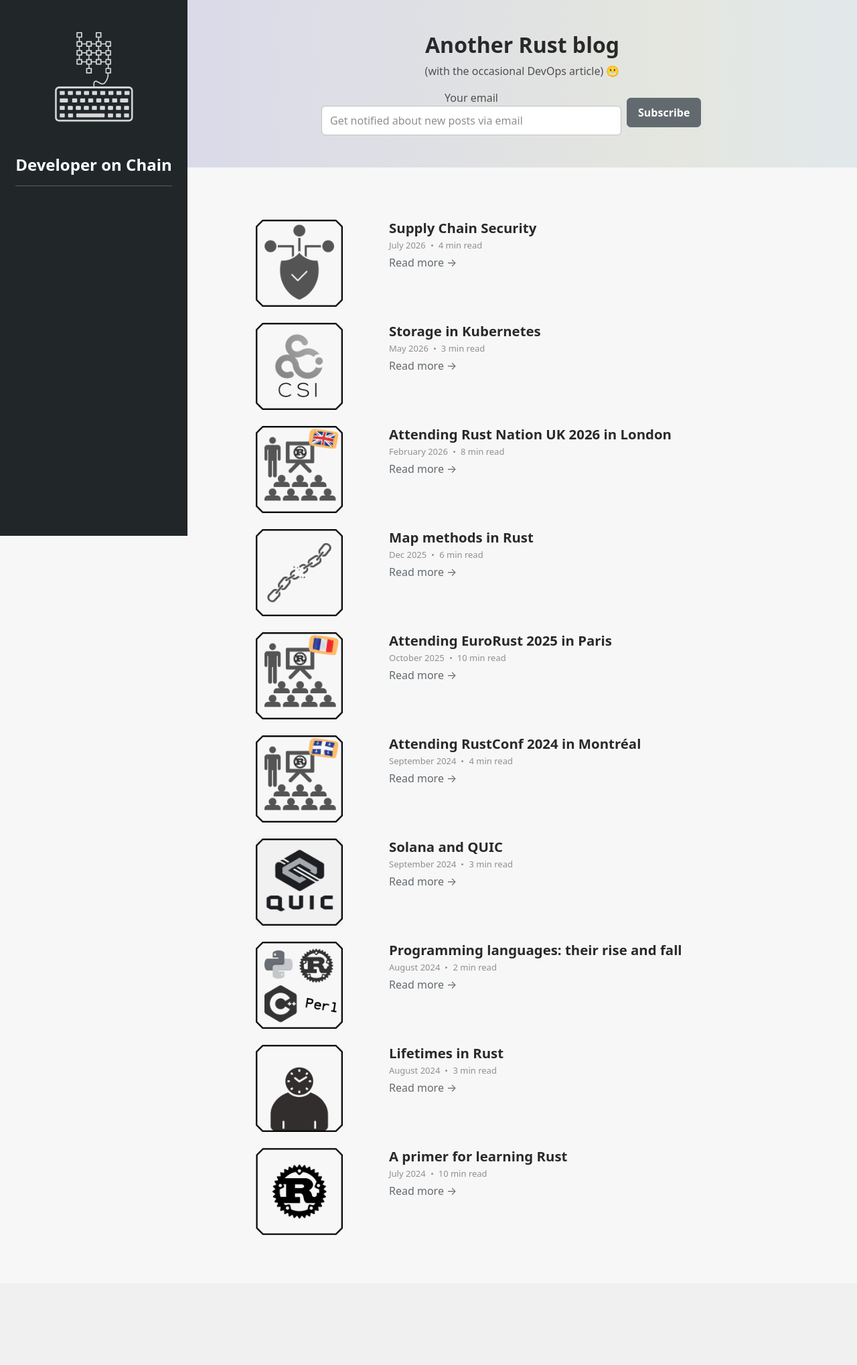
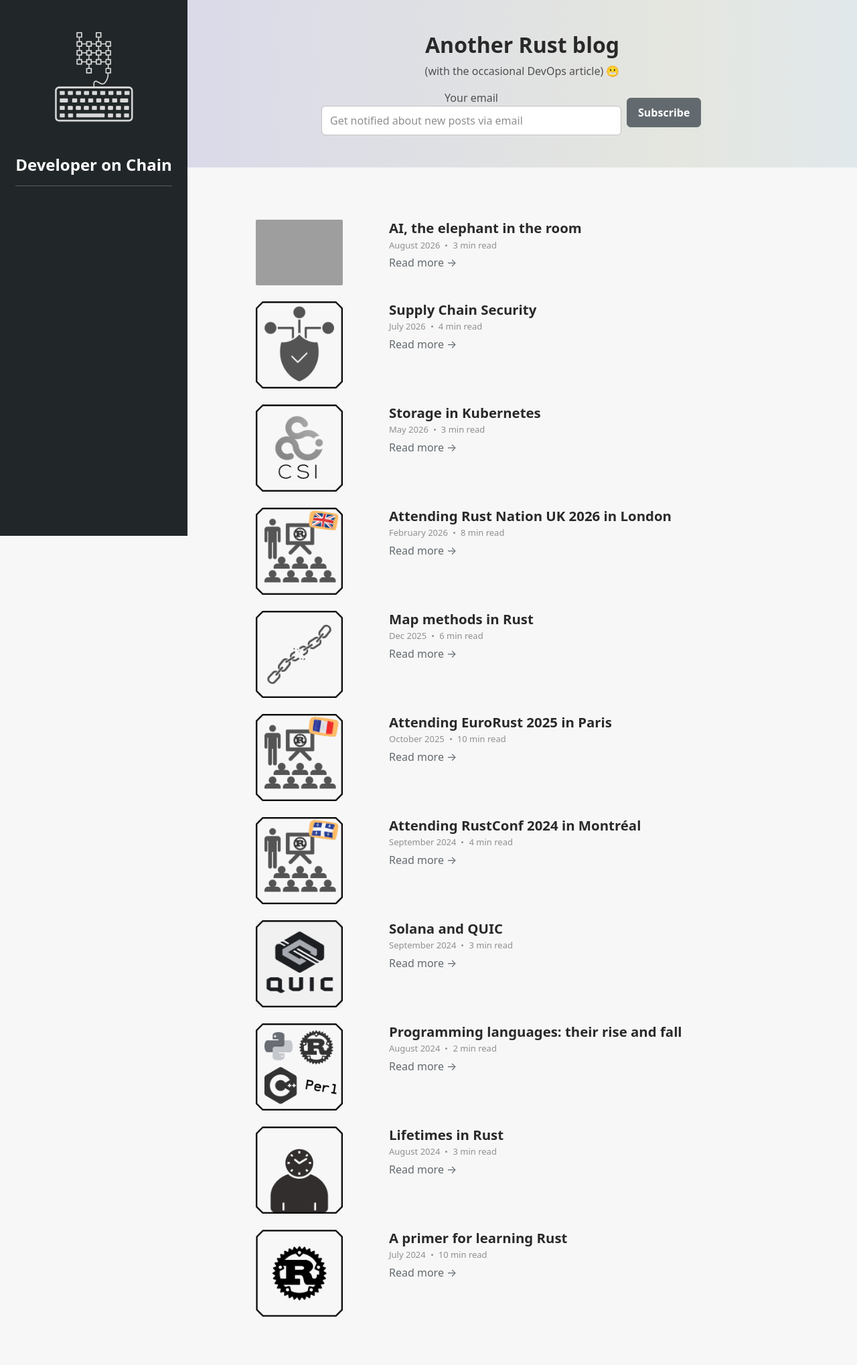
Before and after one commit to j-awada/developeronchain, a Django app: page / in a window 1280 px wide. Shown: the whole page at 67% size. Before the commit the page ends 1844 px from the top, so only its background shows below. Run offline with Django 4.2, Linux system fonts and the light colour scheme; some libraries are stand-ins or nearby versions; grey boxes are pictures that could not be loaded.

Commit message:
add article ai the elephant in the room

```diff
--- a/blog/urls.py
+++ b/blog/urls.py
@@ -16,4 +16,5 @@
 	path('rustnation_uk_london_2026', views.rustnation_uk_london_2026, name='rustnation_uk_london_2026'),
 	path('storage_in_k8s', views.storage_in_k8s, name='storage_in_k8s'),
 	path('supply_chain_security', views.supply_chain_security, name='supply_chain_security'),
+	path('ai_elephant_in_the_room', views.ai_elephant_in_the_room, name='ai_elephant_in_the_room'),
 ]
--- a/blog/views.py
+++ b/blog/views.py
@@ -167,6 +167,22 @@
 			return render(request, 'general/subscribed.html', {'subscribed_message': 'Hmm, something went wrong.'})
 	return render(request, 'blog/supply_chain_security.html')
 
+
+def ai_elephant_in_the_room(request):
+	if request.method == 'POST':
+		try:
+			subscriber_email = request.POST['subscriber_email']
+			validate_email(subscriber_email)
+			if SubscriberEmail.objects.filter(subscriber_email=subscriber_email).exists():
+				return render(request, 'general/subscribed.html', {'subscribed_message': 'You are already subscribed! :)'})
+			subscribe_int = SubscriberEmail.objects.create(subscriber_email=subscriber_email)
+			subscribe_int.save()
+			return render(request, 'general/subscribed.html', {'subscribed_message': 'Thanks for subscribing! :)'})
+		except:
+			return render(request, 'general/subscribed.html', {'subscribed_message': 'Hmm, something went wrong.'})
+	return render(request, 'blog/ai_elephant_in_the_room.html')
+
+
 ## Unpublished
 
 def exploring_crypto_wallets(request):
--- a/templates/general/home.html
+++ b/templates/general/home.html
@@ -29,6 +29,22 @@
 
   <section class="blog-list px-3 py-5 p-md-5">
     <div class="container single-col-max-width">
+
+    <div class="item mb-4">
+    <div class="row g-1 g-xl-0">
+    <div class="col-2 col-xl-3">
+    <a class="text-link" href="{% url 'ai_elephant_in_the_room' %}">
+    <img class="img-fluid post-thumb " src="{% static 'assets/images/ai_elephant_in_the_room/ai_elephant_in_the_room_thumb.png' %}" alt="image">
+    </a>
+    </div>
+    <div class="col">
+    <h3 class="title mb-1"><a class="text-link" href="{% url 'ai_elephant_in_the_room' %}">AI, the elephant in the room</a></h3>
+    <div class="meta mb-1"><span class="date">August 2026</span><span class="time">3 min read</span></div>
+    <div class="intro"></div>
+    <a class="text-link" href="{% url 'ai_elephant_in_the_room' %}">Read more &rarr;</a>
+    </div>
+    </div>
+    </div>
 
     <div class="item mb-4">
     <div class="row g-1 g-xl-0">
```
